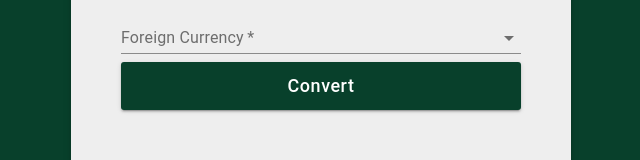
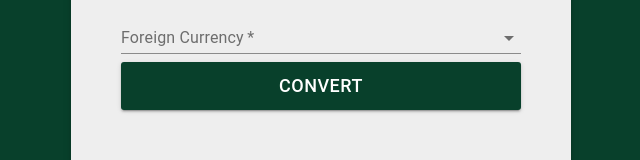
Before and after one commit to kcarrel/currency_converter, a React (Create React App) app: page / in a window 1280 px wide. Shown: the part 506-666 px from the top of the page, without its empty margins (319-959 px from the left). Built offline with nearby package versions, Linux system fonts and the light colour scheme.

Commit message:
hover button color fixed

```diff
--- a/public/index.html
+++ b/public/index.html
@@ -2,7 +2,7 @@
 <html lang="en">
   <head>
     <meta charset="utf-8" />
-    <link rel="icon" href="%PUBLIC_URL%/favicon.ico" />
+    <link rel="icon" href="%PUBLIC_URL%/foreign-exchange.png" />
     <meta name="viewport" content="width=device-width, initial-scale=1" />
     <meta name="theme-color" content="#000000" />
     <meta
--- a/src/components/ConversionDisplay.js
+++ b/src/components/ConversionDisplay.js
@@ -20,6 +20,7 @@ const useStyles = makeStyles(theme => ({
       backgroundColor: "#eee",
   }
 }));
+
 
 function ConversionDisplay(props) {
     const classes = useStyles();
--- a/src/components/ConvertForm.js
+++ b/src/components/ConvertForm.js
@@ -15,18 +15,11 @@ const useStyles = makeStyles(theme => ({
       flexDirection: 'column',
       backgroundColor: "#eee",
   },
-  button: {
-    background: 'green'
-  },
   form: {
     width: '100%',
   },
   textField: {
       backgroundColor: "#fff"
-  },
-  button: {
-      backgroundColor: "green",
-      marginLeft: 20
   }
 }));
 
@@ -40,9 +33,10 @@ const StyledButton = withStyles({
     height: 48,
     padding: '0 30px',
     boxShadow: '0',
-  },
-  label: {
-    textTransform: 'capitalize',
+    '&:hover': {
+      background: '#218961',
+      color:'#FFF'
+    }
   },
 })(Button);
 
```
Also changed, not shown: public/foreign-exchange.png (added), public/manifest.json.
